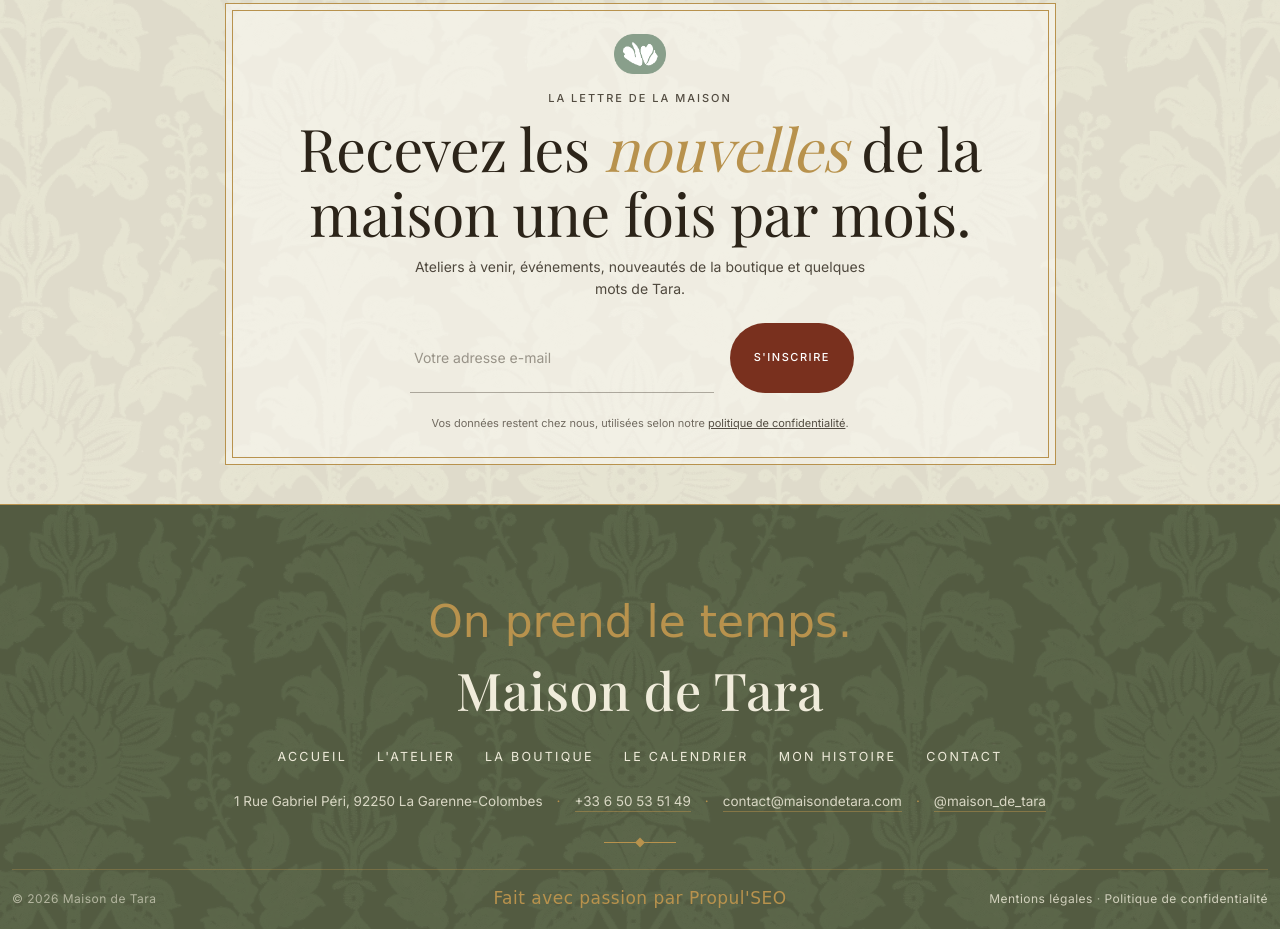
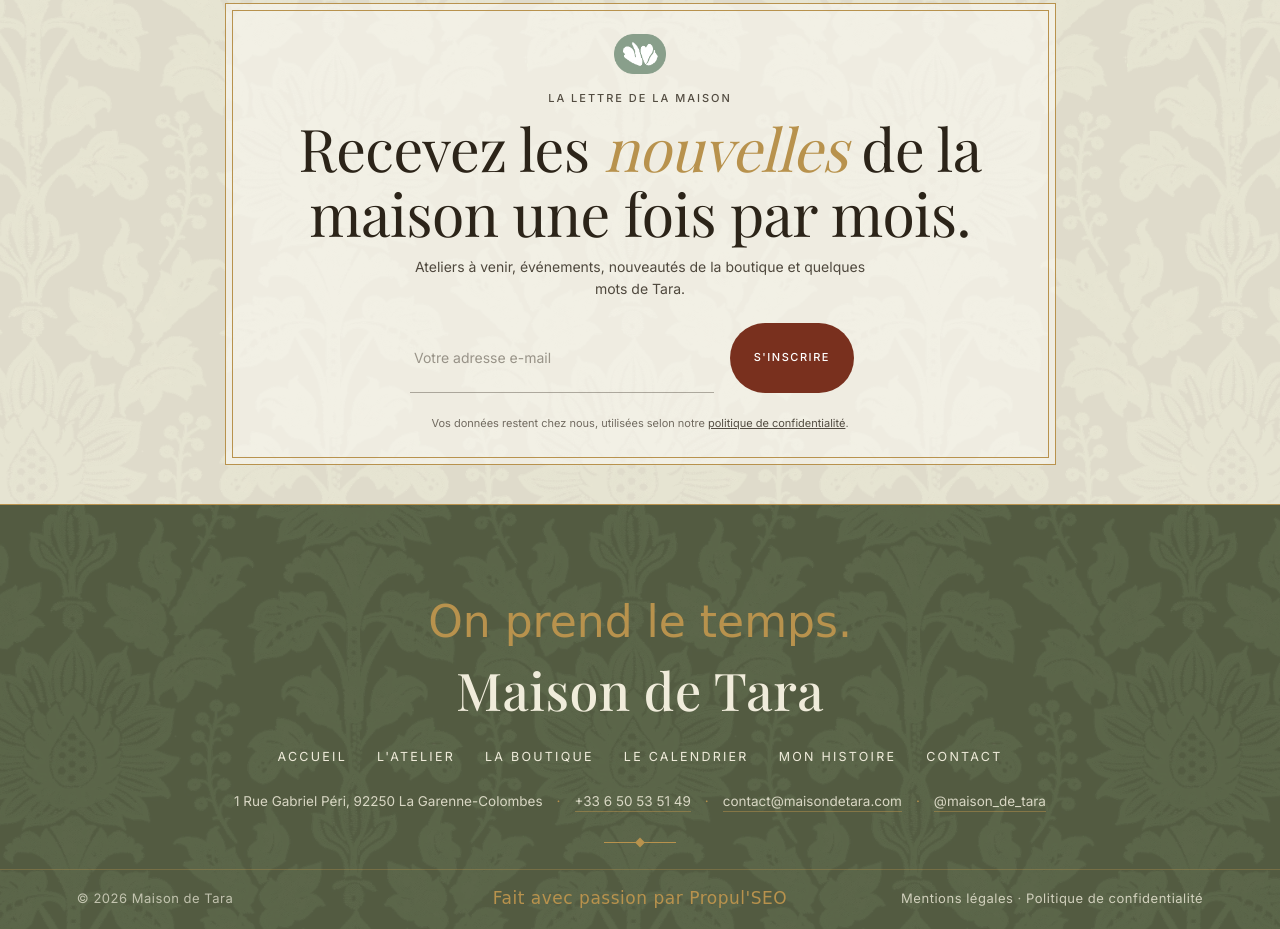
Before and after one commit to lyestriki-propulseo/maison-de-tara, a plain HTML site: page wandau-mdt/index.html in a window 1280 px wide. Shown: the part 5869-6798 px from the top of the page. Drawn offline with nearby package versions, Linux system fonts and the light colour scheme; a web font is replaced by a local one.

Commit message:
feat(mdt): footer - barre du bas en pleine largeur (remplit les marges)
La barre © / credit / mentions sortait du conteneur 1280px (marges vides).
Pleine largeur via margin negatives + gouttiere clamp(28-120px) : © tout a
gauche, mentions tout a droite, ligne doree (border-top) elargie d'autant,
police 12->13px. overflow-x:clip sur le footer pour eviter le scroll horizontal.

Co-Authored-By: Claude Fable 5 <noreply@anthropic.com>

```diff
--- a/wandau-mdt/css/mdt-override.css
+++ b/wandau-mdt/css/mdt-override.css
@@ -1836,6 +1836,7 @@ body.has-hero .mdt-newsletter::before { display: none !important; }
    ============================================================ */
 .mdt-footer {
   background: var(--mdt-footer-bg) !important;
+  overflow-x: clip;   /* sécurise le bas de footer en pleine largeur (pas de scroll horizontal) */
   /* couture laiton : adoucit la transition page claire → vert (revue expert) */
   border-top: 1px solid var(--mdt-laiton) !important;
   color: var(--mdt-sable);
@@ -1923,15 +1924,19 @@ body.has-hero .mdt-newsletter::before { display: none !important; }
 /* Barre du bas : UNE ligne — © à gauche, crédit centré, légal à droite */
 .mdt-footer-bottom {
   margin-top: 26px;
+  /* Pleine largeur : sort du conteneur 1280px pour remplir les marges.
+     © à gauche, mentions à droite, ligne dorée (border-top) élargie d'autant. */
+  margin-left: calc(50% - 50vw);
+  margin-right: calc(50% - 50vw);
   border-top: 1px solid rgba(184, 146, 77, 0.35);
   display: grid;
   grid-template-columns: 1fr auto 1fr;
   align-items: center;
   gap: 18px;
-  padding: 16px 0 18px;
-  font-size: 12px;
+  padding: 16px clamp(28px, 6vw, 120px) 18px;
+  font-size: 13px;
   letter-spacing: 0.04em;
-  color: rgba(240, 236, 219, 0.6);
+  color: rgba(240, 236, 219, 0.7);
 }
 .mdt-footer-bottom .fb-l { justify-self: start; white-space: nowrap; }
 .mdt-footer-bottom .fb-c { justify-self: center; text-align: center; }
```
